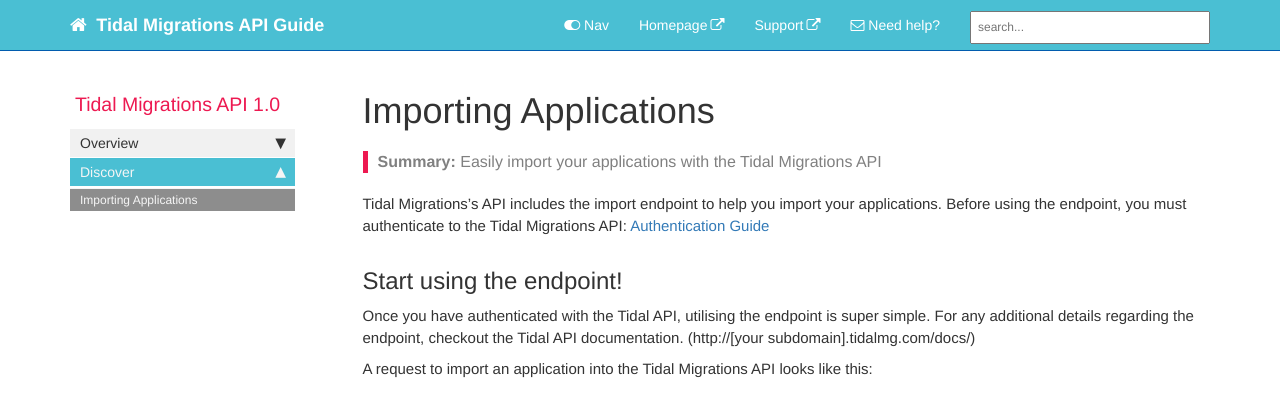
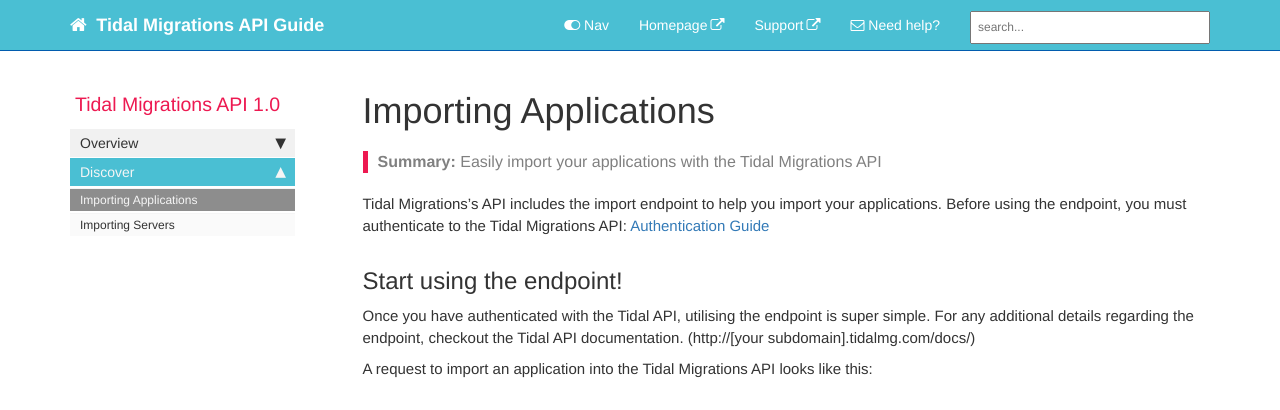
Before and after one commit to tidalmigrations/tidalmigrations.github.io, a Jekyll site: the page built from pages/api/importing_applications.md, in a window 1280 px wide. Shown: the top 410 px of the page. Built offline with Jekyll 4.4.1, drawn with Linux system fonts in a browser that asks for light colours; nearby versions of some CDN libraries; comment, search, counter and statistics services are not loaded.

Commit message:
add importing servers link on the sidebar

```diff
--- a/_data/sidebars/main_sidebar.yml
+++ b/_data/sidebars/main_sidebar.yml
@@ -40,3 +40,7 @@ entries:
     - title: Importing Applications
       url: /importapps.html
       output: web, pdf
+
+    - title: Importing Servers
+      url: /import_servers.html
+      output: web, pdf
```
